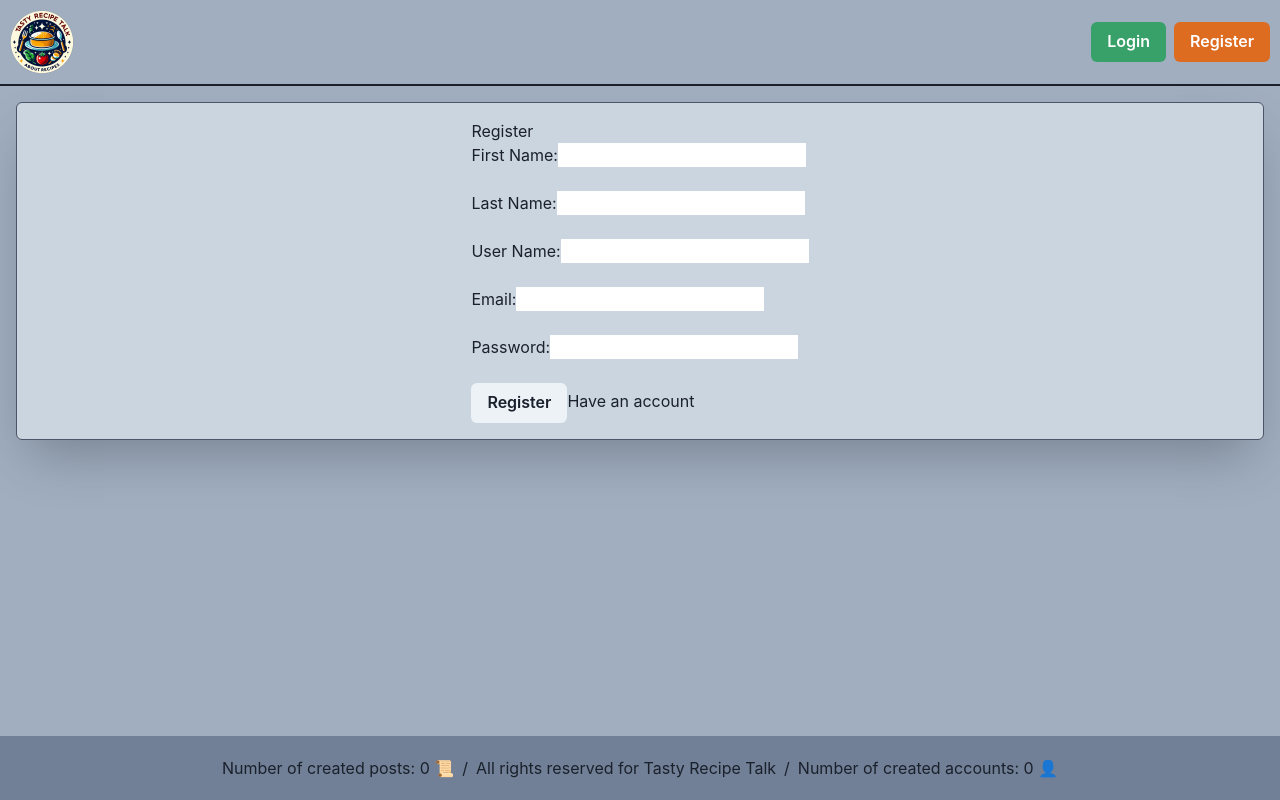
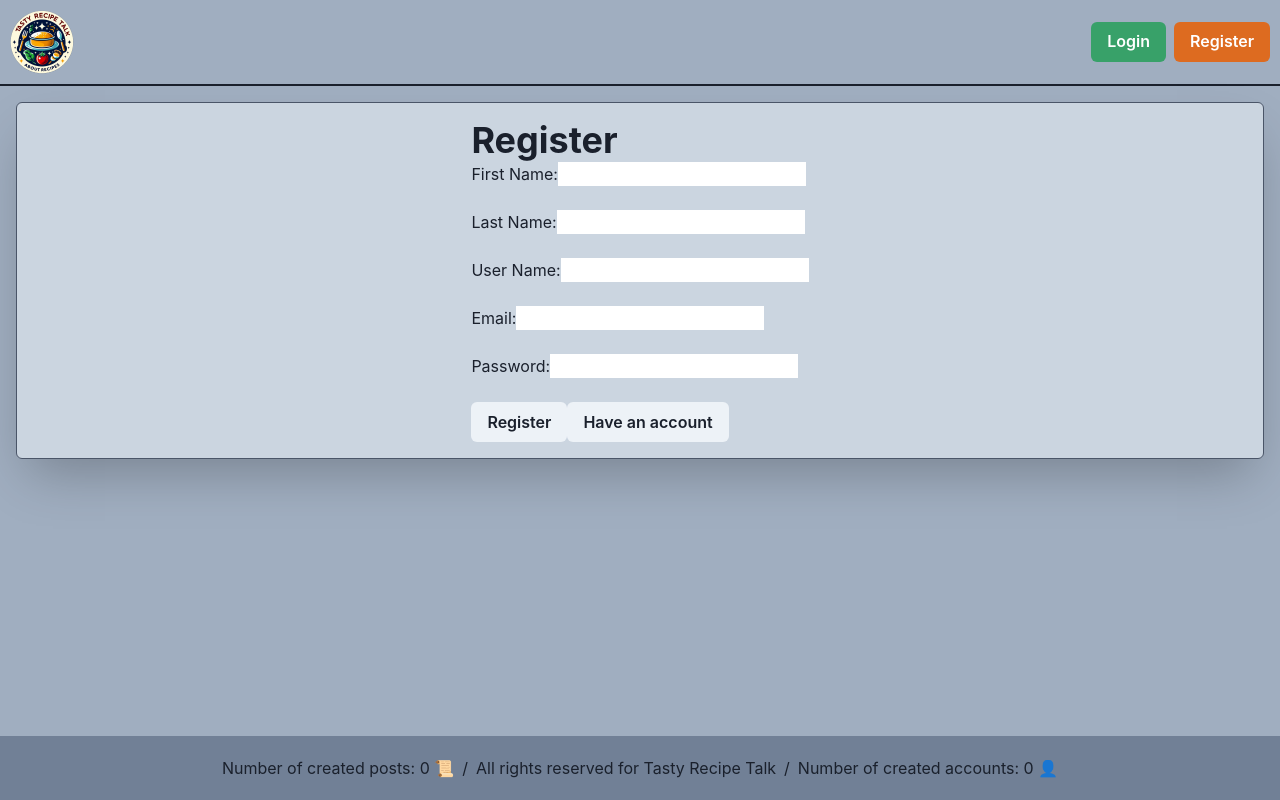
Before and after one commit to A58-Agents-Team1/Tasty-Recipe-Talk, a React (Vite) app: page /register in a window 1280 px wide. Built offline with nearby package versions, Linux system fonts and the light colour scheme; no server answers; the database is empty.

Commit message:
Add btn visualization

```diff
--- a/src/views/Login.jsx
+++ b/src/views/Login.jsx
@@ -4,6 +4,7 @@ import { AppContext } from "../context/AppContext.jsx";
 import { loginUser } from "../services/auth.service.js";
 import { NavLink } from "react-router-dom";
 import { Heading, Text } from "@chakra-ui/react";
+import { Button, ButtonGroup } from '@chakra-ui/react';
 
 export default function Login() {
   const { user, setAppState } = useContext(AppContext);
@@ -54,9 +55,9 @@ export default function Login() {
       />{" "}
       <br /> <br />
       <br />
-      <button onClick={login}>Login</button>
+      <Button onClick={login}>Login</Button>
       <Text>Don`t have an account ?</Text>
-      <NavLink to="/register">Register</NavLink>
+      <Button><NavLink to="/register">Register</NavLink></Button>
     </div>
   );
 }
--- a/src/views/Register.jsx
+++ b/src/views/Register.jsx
@@ -8,7 +8,7 @@ import { useNavigate } from "react-router-dom";
 import { useContext } from "react";
 import { AppContext } from "../context/AppContext.jsx";
 import { NavLink } from "react-router-dom";
-import { useToast, Button } from "@chakra-ui/react";
+import { useToast, Button, Heading } from "@chakra-ui/react";
 
 export default function Register() {
   const [form, setForm] = useState({
@@ -74,7 +74,7 @@ export default function Register() {
 
   return (
     <div>
-      <h1>Register</h1>
+      <Heading>Register</Heading>
       <label htmlFor="firstName">First Name:</label>
       <input
         value={form.firstName}
@@ -126,7 +126,7 @@ export default function Register() {
       <br />
       <br />
       <Button onClick={register}>Register</Button>
-      <NavLink to="/login">Have an account</NavLink>
+      <Button><NavLink to="/login">Have an account</NavLink></Button>
     </div>
   );
 }
```
